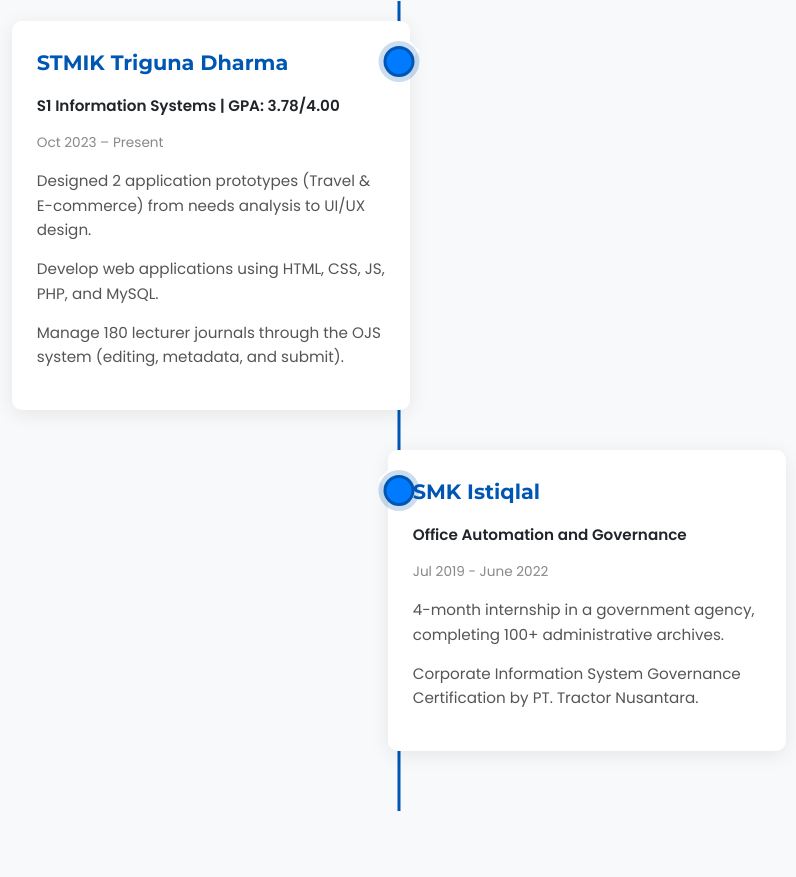
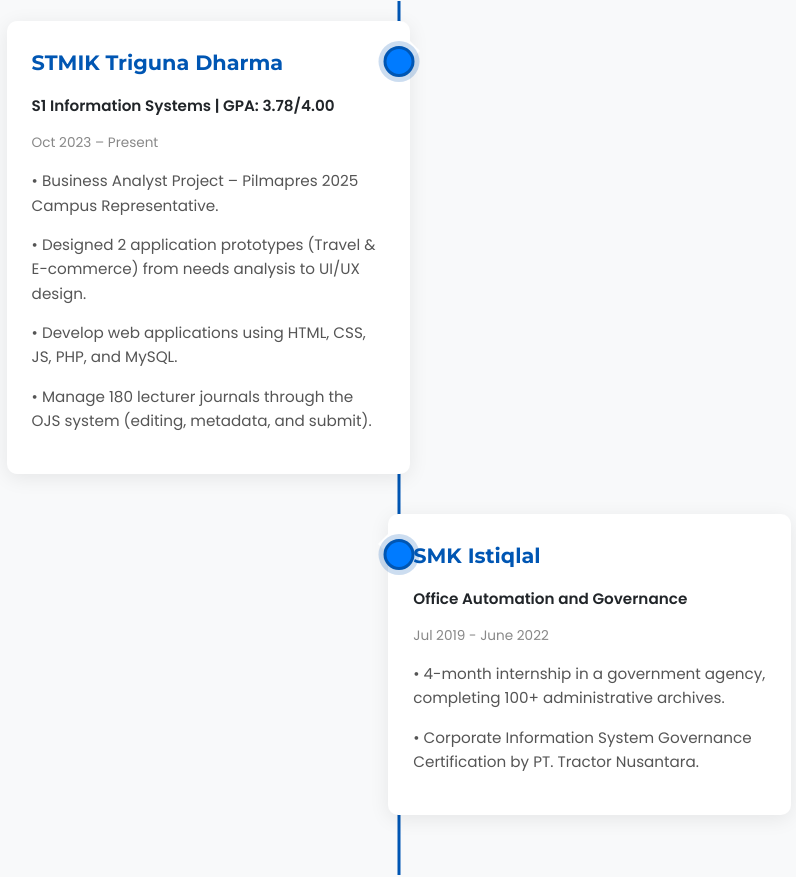
Before and after one commit to shaaliha7/portfolio_SA, a plain HTML site: page index.html in a window 1280 px wide. Shown: the part 3061-3938 px from the top of the page, without its empty margins (241-1037 px from the left). Drawn offline with Linux system fonts and the light colour scheme.

Commit message:
Update index.html

```diff
--- a/index.html
+++ b/index.html
@@ -1138,9 +1138,10 @@
                     <h3>STMIK Triguna Dharma</h3>
                     <p class="company">S1 Information Systems | GPA: 3.78/4.00</p>
                     <p class="duration">Oct 2023 – Present</p>
-                    <p>Designed 2 application prototypes (Travel & E-commerce) from needs analysis to UI/UX design.</p>
-                    <p>Develop web applications using HTML, CSS, JS, PHP, and MySQL.</p>
-                    <p>Manage 180 lecturer journals through the OJS system (editing, metadata, and submit).</p>
+                    <p>• Business Analyst Project – Pilmapres 2025 Campus Representative.</p>
+                    <p>• Designed 2 application prototypes (Travel & E-commerce) from needs analysis to UI/UX design.</p>
+                    <p>• Develop web applications using HTML, CSS, JS, PHP, and MySQL.</p>
+                    <p>• Manage 180 lecturer journals through the OJS system (editing, metadata, and submit).</p>
                 </div>
                 <div class="timeline-item-marker"></div>
             </div>
@@ -1150,8 +1151,8 @@
                     <h3>SMK Istiqlal</h3>
                     <p class="company">Office Automation and Governance</p>
                     <p class="duration">Jul 2019 - June 2022</p>
-                    <p>4-month internship in a government agency, completing 100+ administrative archives.</p>
-                    <p>Corporate Information System Governance Certification by PT. Tractor Nusantara.</p>
+                    <p>• 4-month internship in a government agency, completing 100+ administrative archives.</p>
+                    <p>• Corporate Information System Governance Certification by PT. Tractor Nusantara.</p>
                 </div>
                 <div class="timeline-item-marker"></div>
             </div>
```
